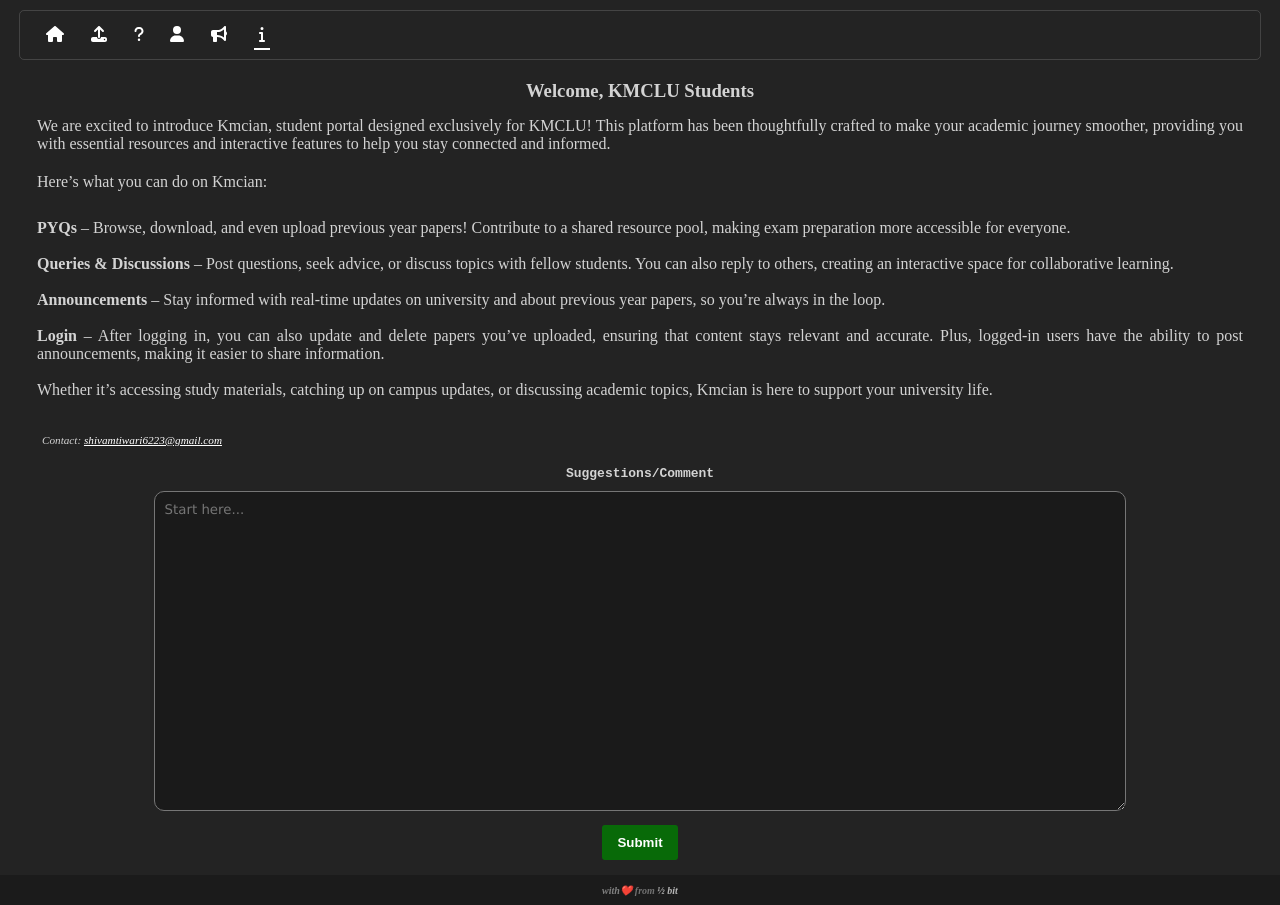
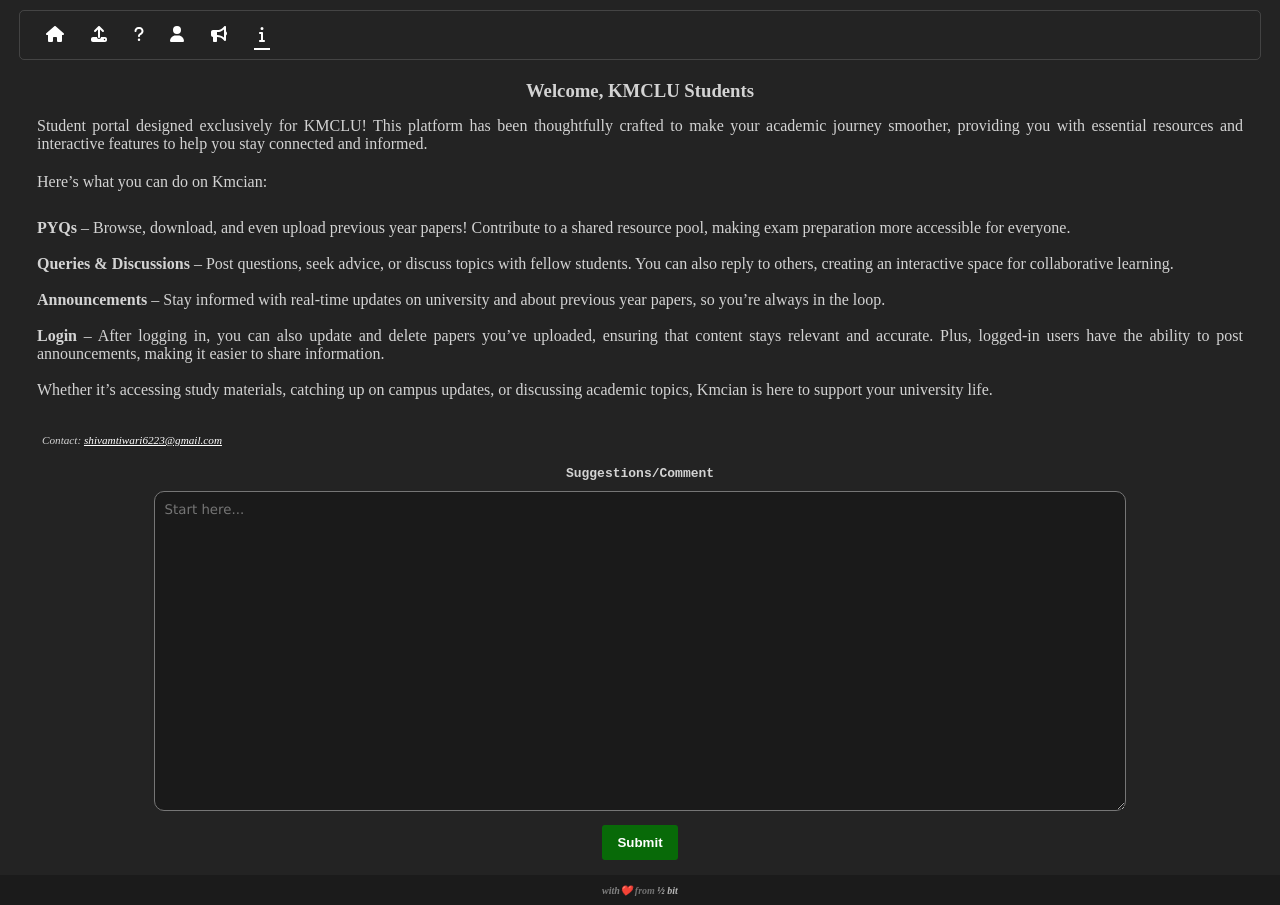
Before and after one commit to Shivamtiwari6393/kmcian_frontend, a React (Vite) app: page /about in a window 1280 px wide. Built offline with nearby package versions, Linux system fonts and the light colour scheme; no server answers.

Commit message:
updated about message

```diff
--- a/src/Components/About.jsx
+++ b/src/Components/About.jsx
@@ -44,7 +44,7 @@ function About() {
       <div className="welcome-container">
         <h3>Welcome, KMCLU Students</h3>
         <p>
-          We are excited to introduce Kmcian, student portal designed
+          Student portal designed
           exclusively for KMCLU! This platform has been thoughtfully crafted to
           make your academic journey smoother, providing you with essential
           resources and interactive features to help you stay connected and
```
